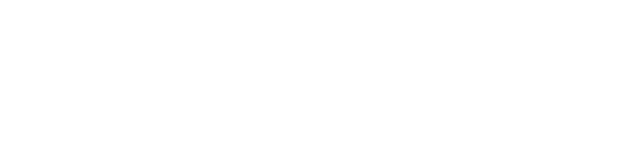
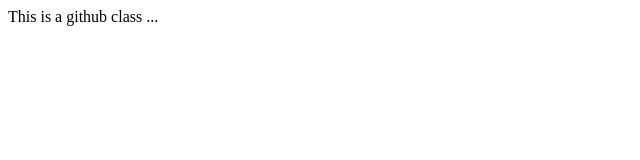
Before and after one commit to thefutureseer/dan, a plain HTML site: page index.html in a window 1280 px wide. Shown: the whole page, without its empty margins (0-640 px from the left). Drawn offline with Linux system fonts and the light colour scheme.

Commit message:
Update index.html

```diff
--- a/index.html
+++ b/index.html
@@ -3,6 +3,7 @@
 </head>
 <body>
 <p>
+  This is a github class ...
 </p>
 </body>
 
```
